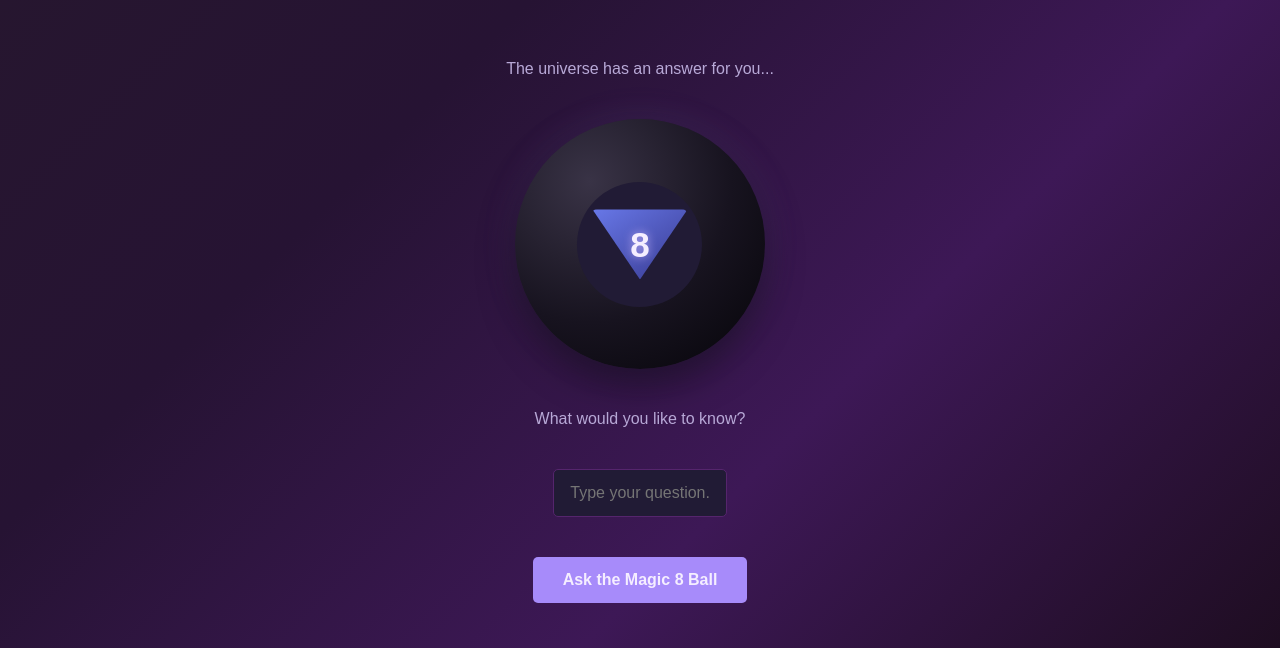
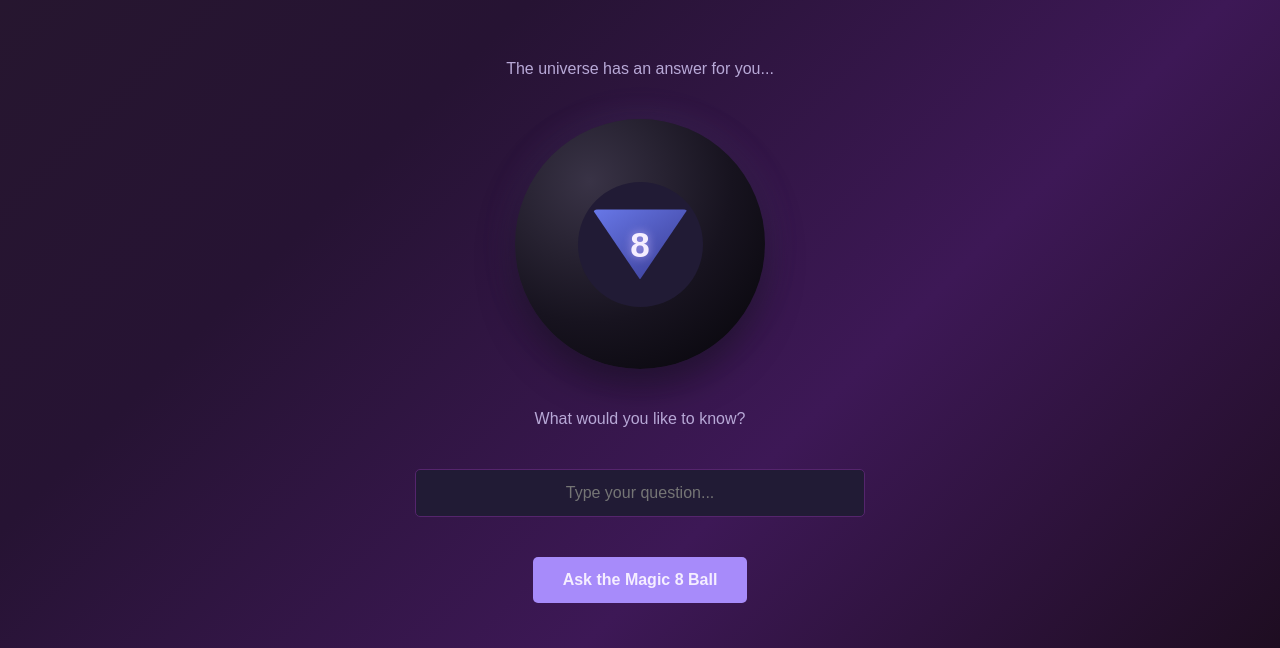
Before and after one commit to lucianahernandezgutierrez77-jpg/Magic-8-Ball, a plain HTML site: page index.html in a window 1280 px wide. Shown: the part 168-816 px from the top of the page. Drawn offline with Linux system fonts and the light colour scheme.

Commit message:
Center the question field and set its width

```diff
--- a/Style.css
+++ b/Style.css
@@ -57,8 +57,9 @@ body p {
 }
 
 #questionbox {
+    text-align: center;
     outline: none;
-    width: 50%;
+    width: 450px;
     box-sizing: border-box;
     transition: 0.3s ease;
     font-size: 16px;
```
